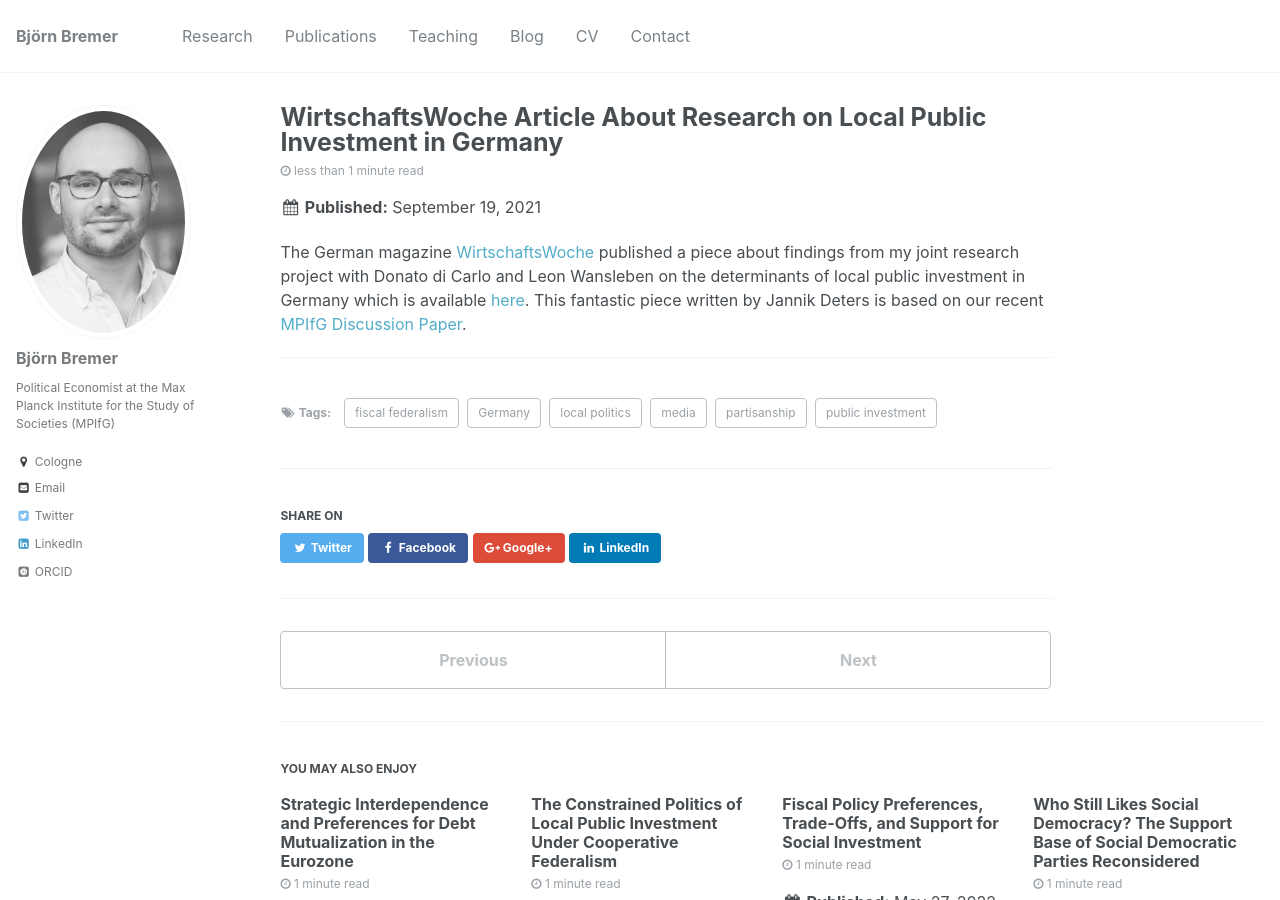
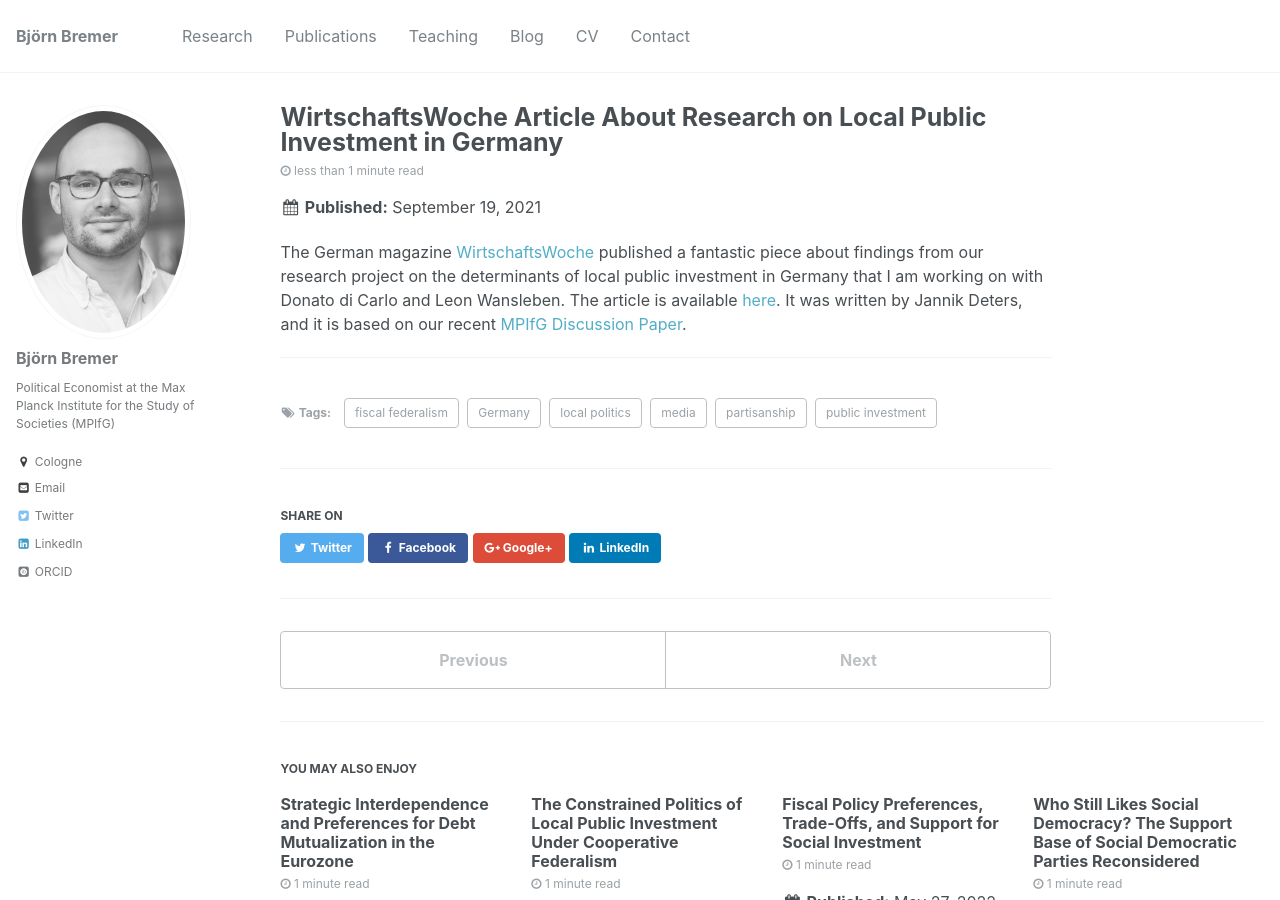
Before and after one commit to bjoernbremer/bjoernbremer.github.io, a Jekyll site: the page built from _posts/2021-09-19-wirtschaftswoche.md, in a window 1280 px wide and 900 px high. Built offline with Jekyll 4.4.1, drawn with Linux system fonts in a browser that asks for light colours; some web fonts are replaced.

Commit message:
Update 2021-09-19-wirtschaftswoche.md

```diff
--- a/_posts/2021-09-19-wirtschaftswoche.md
+++ b/_posts/2021-09-19-wirtschaftswoche.md
@@ -12,6 +12,6 @@
 
 ---
 
-The German magazine [WirtschaftsWoche](https://www.wiwo.de/) published a piece about findings from my joint research project with Donato di Carlo and Leon Wansleben on the determinants of local public investment in Germany which is available [here](https://www.wiwo.de/technologie/digitalisierung-der-wirtschaft/investitionssummen-aller-401-kreise-wo-sich-der-investitionsstau-seit-der-wiedervereinigung-am-meisten-verschaerft-hat-/27619494.html). This fantastic piece written by Jannik Deters is based on our recent [MPIfG Discussion Paper](https://www.mpifg.de/discussion-papers).
+The German magazine [WirtschaftsWoche](https://www.wiwo.de/) published a fantastic piece about findings from our research project on the determinants of local public investment in Germany that I am working on with Donato di Carlo and Leon Wansleben. The article is available [here](https://www.wiwo.de/technologie/digitalisierung-der-wirtschaft/investitionssummen-aller-401-kreise-wo-sich-der-investitionsstau-seit-der-wiedervereinigung-am-meisten-verschaerft-hat-/27619494.html). It was written by Jannik Deters, and it is based on our recent [MPIfG Discussion Paper](https://www.mpifg.de/discussion-papers).
 
 ------
```
Also changed, not shown: other parts of _posts/2021-09-19-wirtschaftswoche.md (+1 -1 lines).
